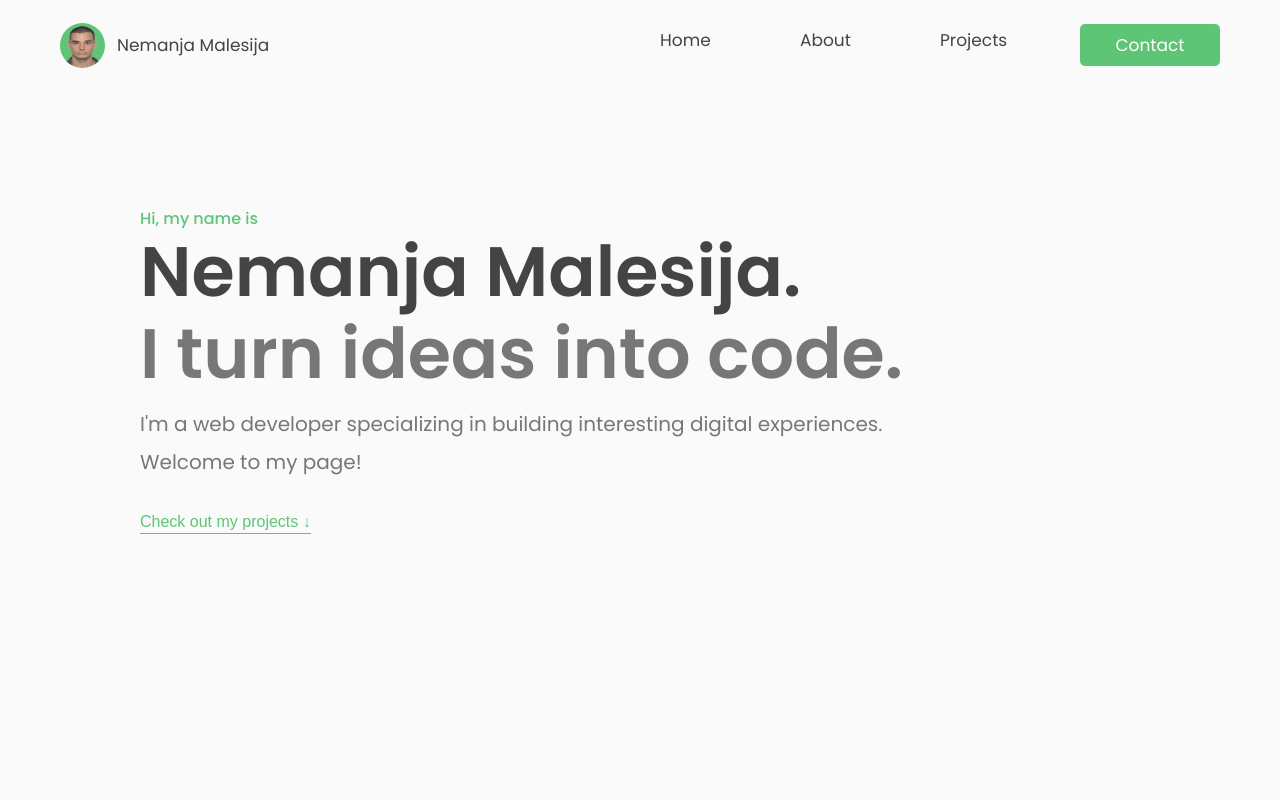
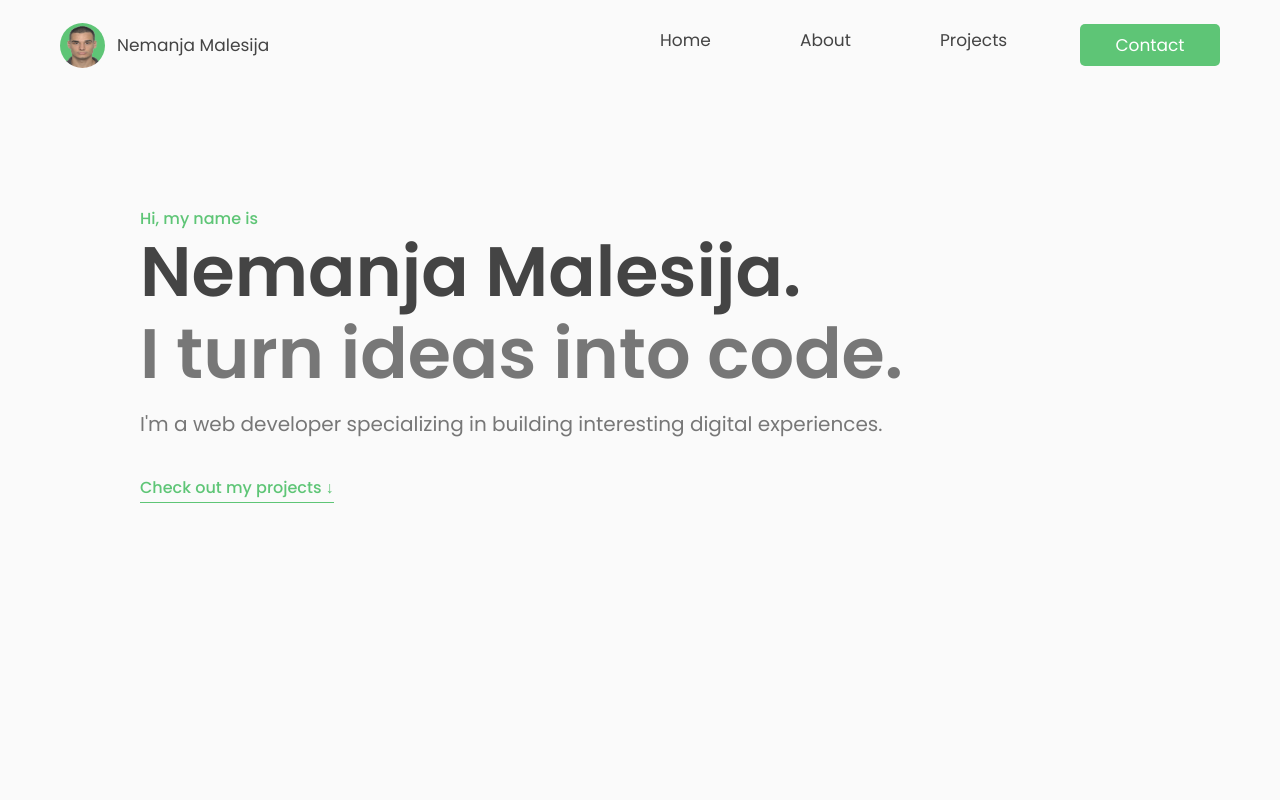
Before and after one commit to nemanjamalesija/portfolio-website, a React (Create React App) app: page / in a window 1280 px wide. Shown: the top 800 px of the page. Built offline with nearby package versions, Linux system fonts and the light colour scheme.

Commit message:
Font family inherit button

```diff
--- a/src/components/Hero.tsx
+++ b/src/components/Hero.tsx
@@ -67,7 +67,7 @@ const Hero = () => {
           <h2 className="smaller-heading">I turn ideas into code.</h2>
           <p className="hero-paragraph">
             I'm a web developer specializing in building interesting digital
-            experiences. Welcome to my page!
+            experiences.
           </p>
         </div>
         <button className="btn-projects-hero" onClick={scrollIntoViewHandler}>
--- a/src/components/hero.css
+++ b/src/components/hero.css
@@ -58,6 +58,7 @@
 .btn-projects-hero {
   font-size: 1.6rem;
   font-weight: 500;
+  font-family: inherit;
   display: inline-block;
   background: none;
   font-weight: 500;
```
